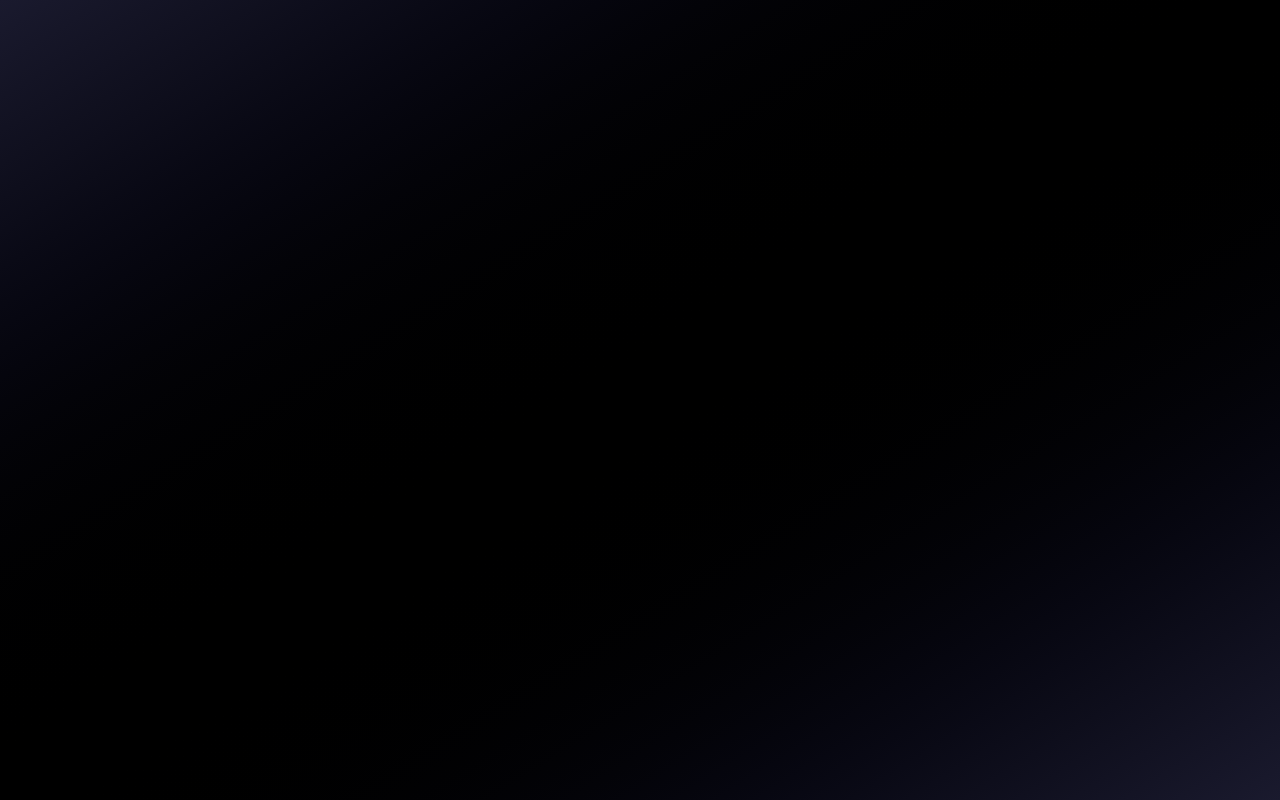
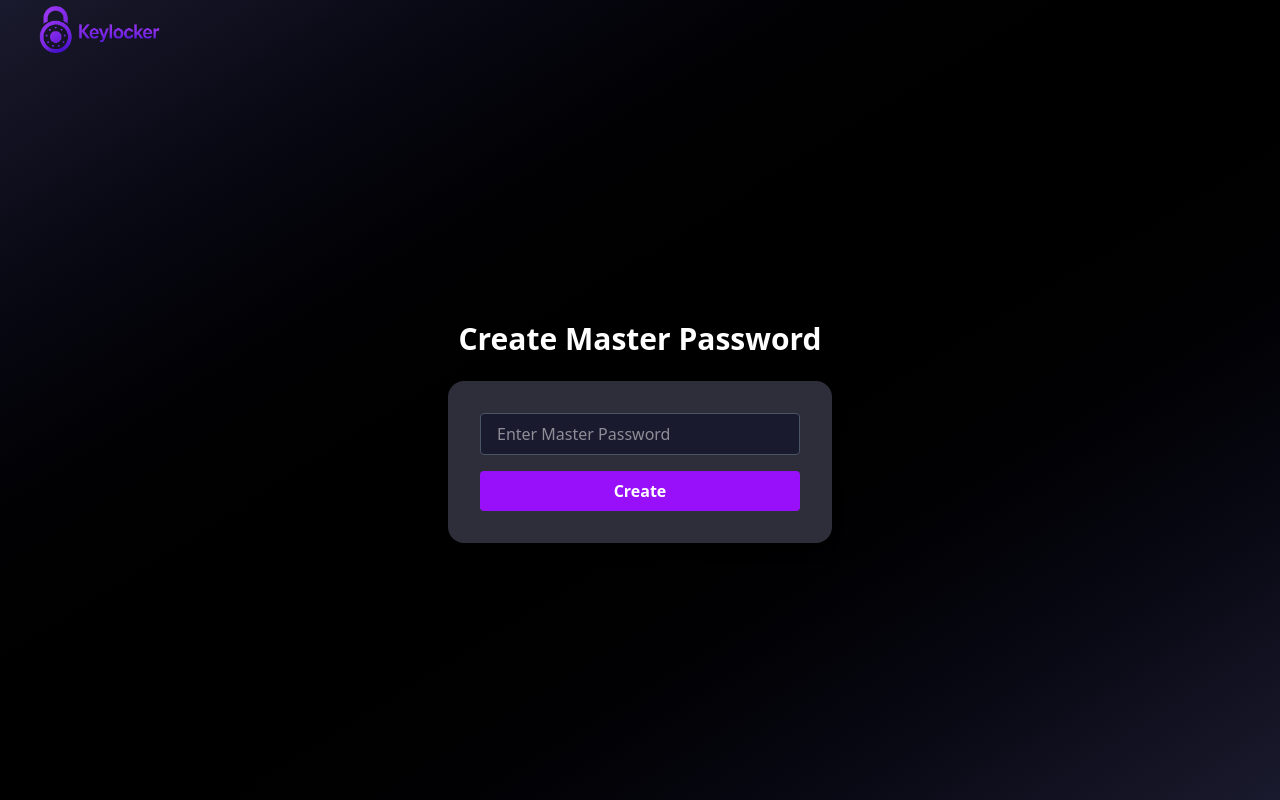
Before and after one commit to JacobH123/KeyLocker-Web, a React (Vite) app in the folder frontend/: page /createpassword in a window 1280 px wide. Before the commit this address had no page. Built offline with nearby package versions, Linux system fonts and the light colour scheme.

Commit message:
just added createpassword page

```diff
--- a/frontend/src/App.jsx
+++ b/frontend/src/App.jsx
@@ -7,6 +7,7 @@ import Signup from './pages/Signup';
 import Updates from './pages/UpdatePage';
 import MainContent from './pages/MainContent';
 import EmailVerify from "./pages/EmailVerify";
+import CreateMasterPassword from "./pages/CreateMasterPassword";
 import { AuthProvider, ProtectedRoute } from './components/RouteProtection';
 
 export const App = () => {
@@ -23,6 +24,7 @@ export const App = () => {
               <Route path="/signup" element={<Signup />} />
               <Route path="/updates" element={<Updates />} />
               <Route path="/emailverify" element={<EmailVerify />} />
+              <Route path="/createpassword" element={<CreateMasterPassword />} />
 
               {/* Protected routes */}
               <Route path="/passwords" element={
```
